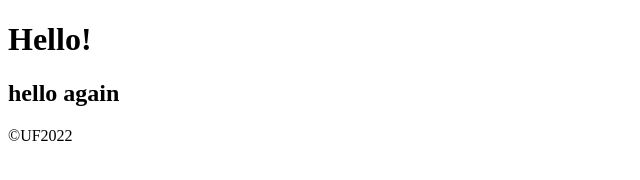
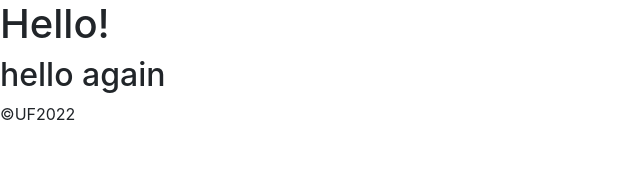
Before and after one commit to miguelmaya94/m2-hw2-Maya-Miguel, a plain HTML site: page index.html in a window 1280 px wide. Shown: the whole page, without its empty margins (0-640 px from the left). Drawn offline with nearby package versions, Linux system fonts and the light colour scheme.

Commit message:
fixing index.html

```diff
--- a/index.html
+++ b/index.html
@@ -6,6 +6,9 @@
     <title>m1-hw1-Maya-Miguel</title>
     <link rel="stylesheet/less" type="text/css" href="styles.less" />
     <meta name="viewport" content="width=device-width, initial-scale=1, shrink-to-fit=no">
+    <!-- Bootstrap CSS -->
+    <link rel="stylesheet" href="https://stackpath.bootstrapcdn.com/bootstrap/4.4.1/css/bootstrap.min.css" integrity="sha384-Vkoo8x4CGsO3+Hhxv8T/Q5PaXtkKtu6ug5TOeNV6gBiFeWPGFN9MuhOf23Q9Ifjh" crossorigin="anonymous">
+
 </head>
 
 <header>
@@ -14,8 +17,9 @@
 
 
 <body>
-  <h2>hello again</h2>
+    <h2>hello again</h2>
+
+    <footer>&copy;UF2022</footer>
+    <script src="https://cdn.jsdelivr.net/npm/less@4.1.1"></script>
 </body>
-<footer>&copy;UF2022</footer>
-
 </html>
```
